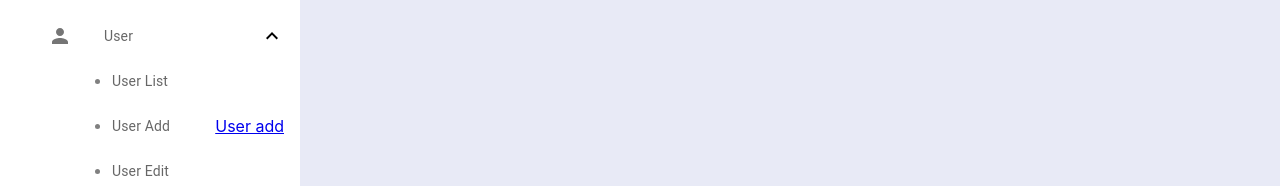
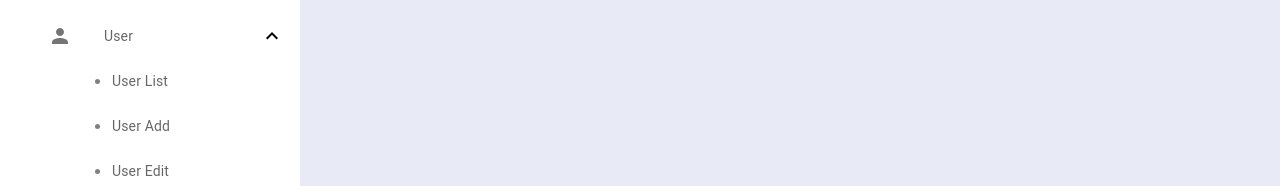
Before and after one commit to Sickoko/admin-panel, a React (Create React App) app in the folder project/fe/: page /addusers in a window 1280 px wide. Shown: the part 365-551 px from the top of the page. Built offline with nearby package versions, Linux system fonts and the light colour scheme.

Commit message:
dont know whats happening here

```diff
--- a/project/fe/src/Components/Sidebar.jsx
+++ b/project/fe/src/Components/Sidebar.jsx
@@ -9,6 +9,7 @@ import PersonIcon from "@mui/icons-material/Person";
 import { useState } from "react";
 import { Link } from "react-router-dom";
 import DescriptionIcon from "@mui/icons-material/Description";
+import { fontSize } from "@mui/system";
 
 export default function Sidebar() {
   const [isOpen, setIsOpen] = useState(true);
@@ -27,6 +28,7 @@ export default function Sidebar() {
       <Collapse in={isOpen} timeout="auto" unmountOnExit>
         <List component="div" disablePadding>
           <ListItemButton sx={{ pl: 4 }}>
+            <Link to={"/"} style={{ textDecoration: "none" }}>
               <ListItemText
                 secondary="User List"
                 sx={{
@@ -37,10 +39,26 @@ export default function Sidebar() {
                   color: "gray",
                 }}
               />
+            </Link>
           </ListItemButton>
           <ListItemButton sx={{ pl: 4 }}>
+            <Link to={"/addusers"} style={{ textDecoration: "none" }}>
               <ListItemText
-              secondary="User Add"
+                secondary=" User Add"
+                sx={{
+                  marginLeft: 10,
+                  paddingLeft: 0,
+                  listStyleType: "disc",
+                  display: "list-item",
+                  color: "gray",
+                }}
+              ></ListItemText>
+            </Link>
+          </ListItemButton>
+          <ListItemButton sx={{ pl: 4 }}>
+            <Link to={""} style={{ textDecoration: "none" }}>
+              <ListItemText
+                secondary=" User Edit"
                 sx={{
                   marginLeft: 10,
                   paddingLeft: 0,
@@ -49,19 +67,7 @@ export default function Sidebar() {
                   color: "gray",
                 }}
               />
-            <Link to={"/addusers"}>User add</Link>
-          </ListItemButton>
-          <ListItemButton sx={{ pl: 4 }}>
-            <ListItemText
-              secondary="User Edit"
-              sx={{
-                marginLeft: 10,
-                paddingLeft: 0,
-                listStyleType: "disc",
-                display: "list-item",
-                color: "gray",
-              }}
-            />
+            </Link>
           </ListItemButton>
         </List>
       </Collapse>
```
Lines whose indentation alone changed are shown as unchanged.
